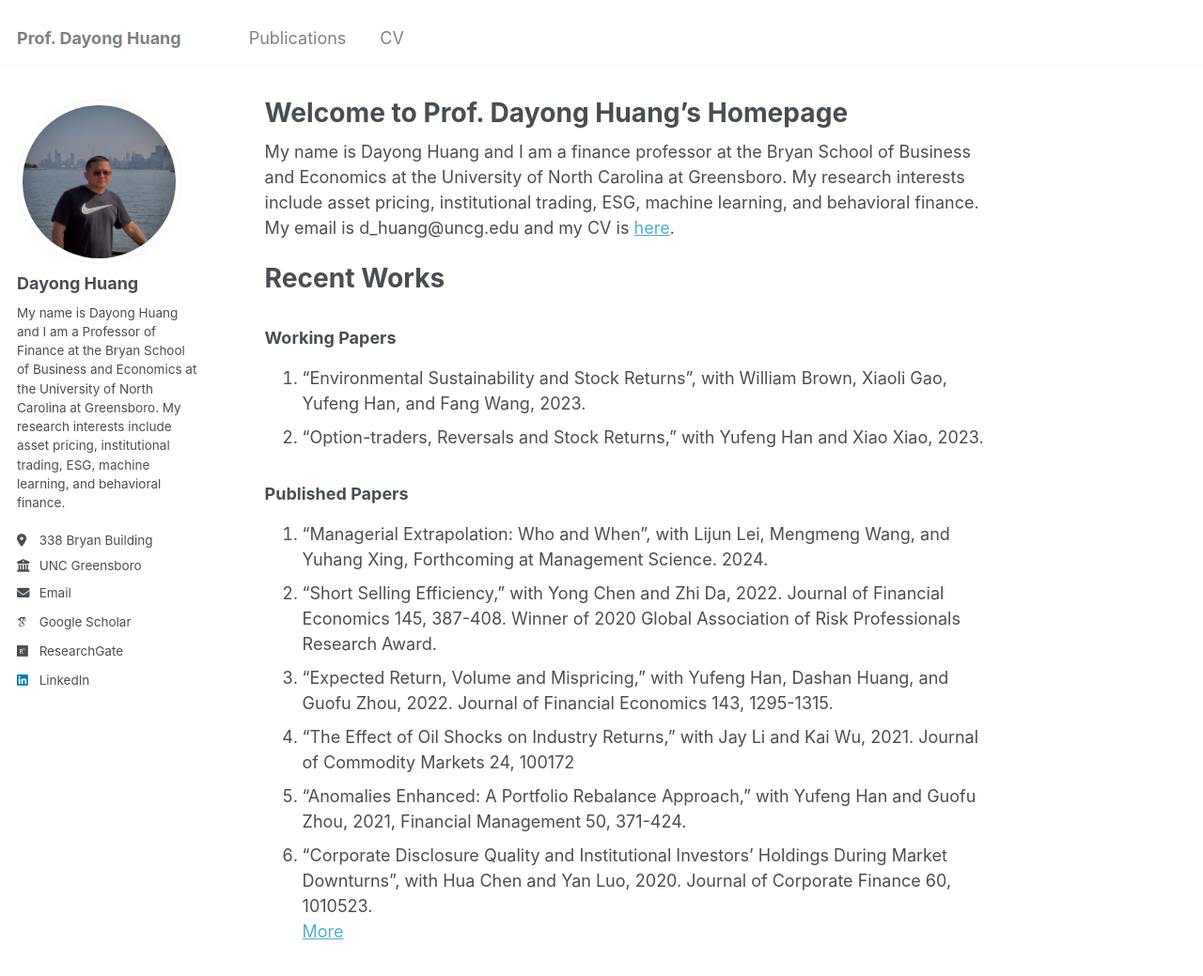
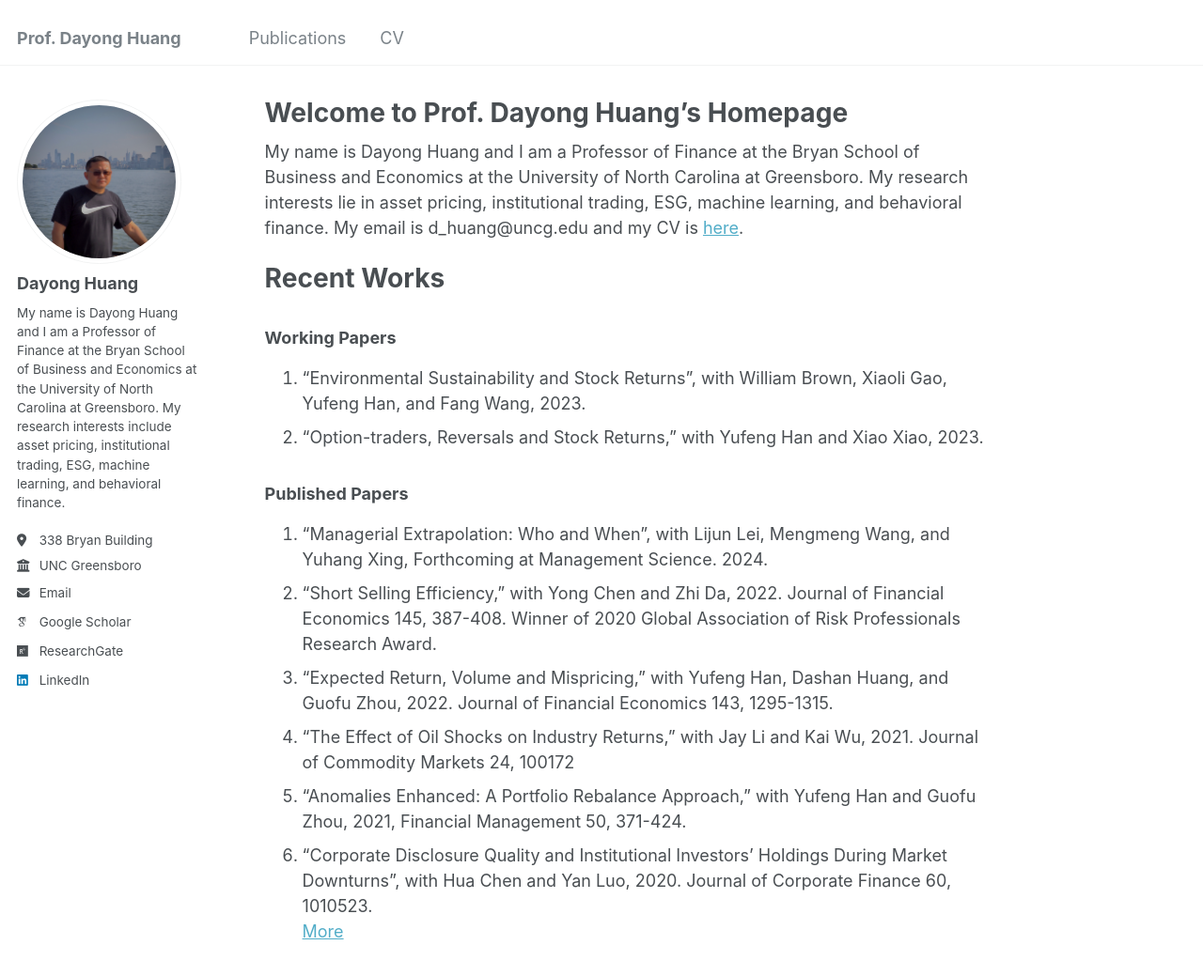
Before and after one commit to dayong-huang/dayong-huang.github.io, a Jekyll site: the page built from _pages/about.md, in a window 1280 px wide and 1212 px high. Shown: the top 1039 px of the window at 94% size. Built offline with Jekyll 4.4.1, drawn with Linux system fonts in a browser that asks for light colours; some web fonts are replaced.

Commit message:
Update about.md

```diff
--- a/_pages/about.md
+++ b/_pages/about.md
@@ -7,7 +7,7 @@ redirect_from:
   - /about.html
 ---
 
-My name is Dayong Huang and I am a finance professor at the Bryan School of Business and Economics at the University of North Carolina at Greensboro. My research interests include asset pricing, institutional trading, ESG, machine learning, and behavioral finance. My email is d_huang@uncg.edu and my CV is [here](https://dayong-huang.github.io/cv/).
+My name is Dayong Huang and I am a Professor of Finance at the Bryan School of Business and Economics at the University of North Carolina at Greensboro. My research interests lie in asset pricing, institutional trading, ESG, machine learning, and behavioral finance. My email is d_huang@uncg.edu and my CV is [here](https://dayong-huang.github.io/files/Huang-CV-2024.pdf).
 
 Recent Works
 ======
```
